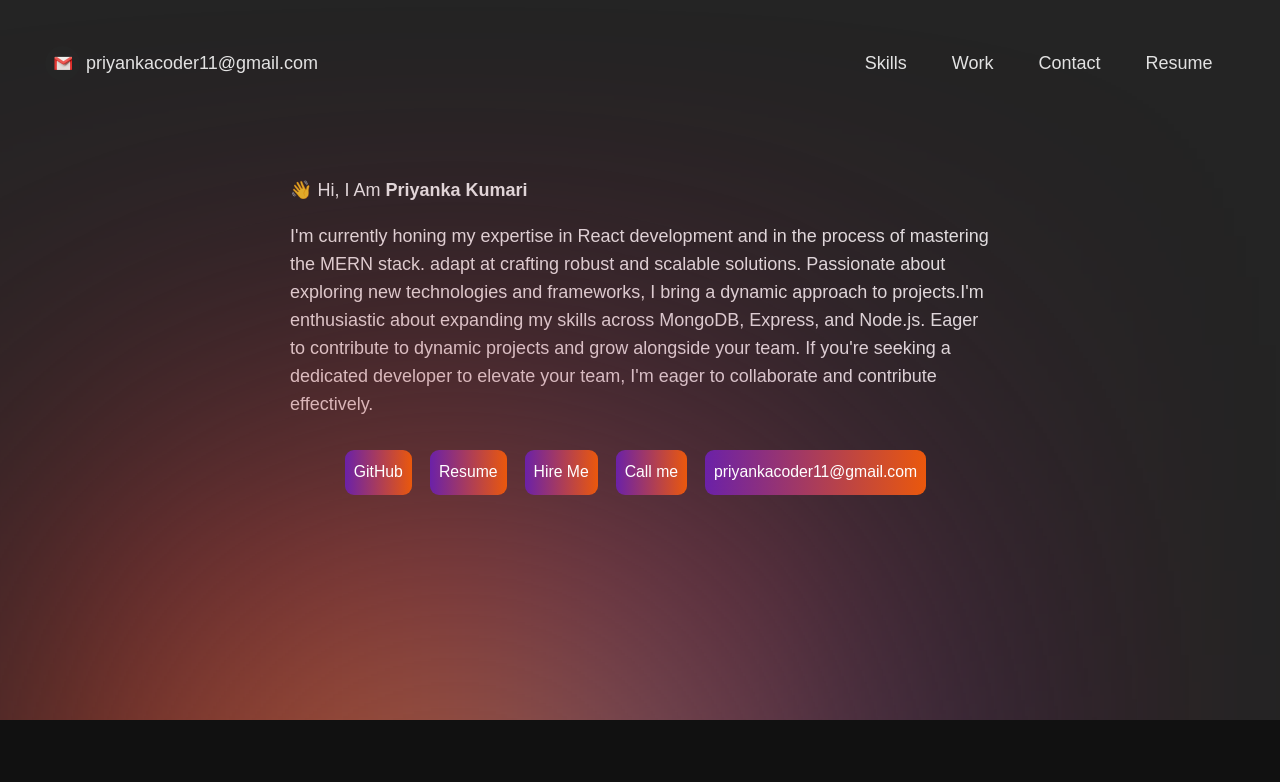
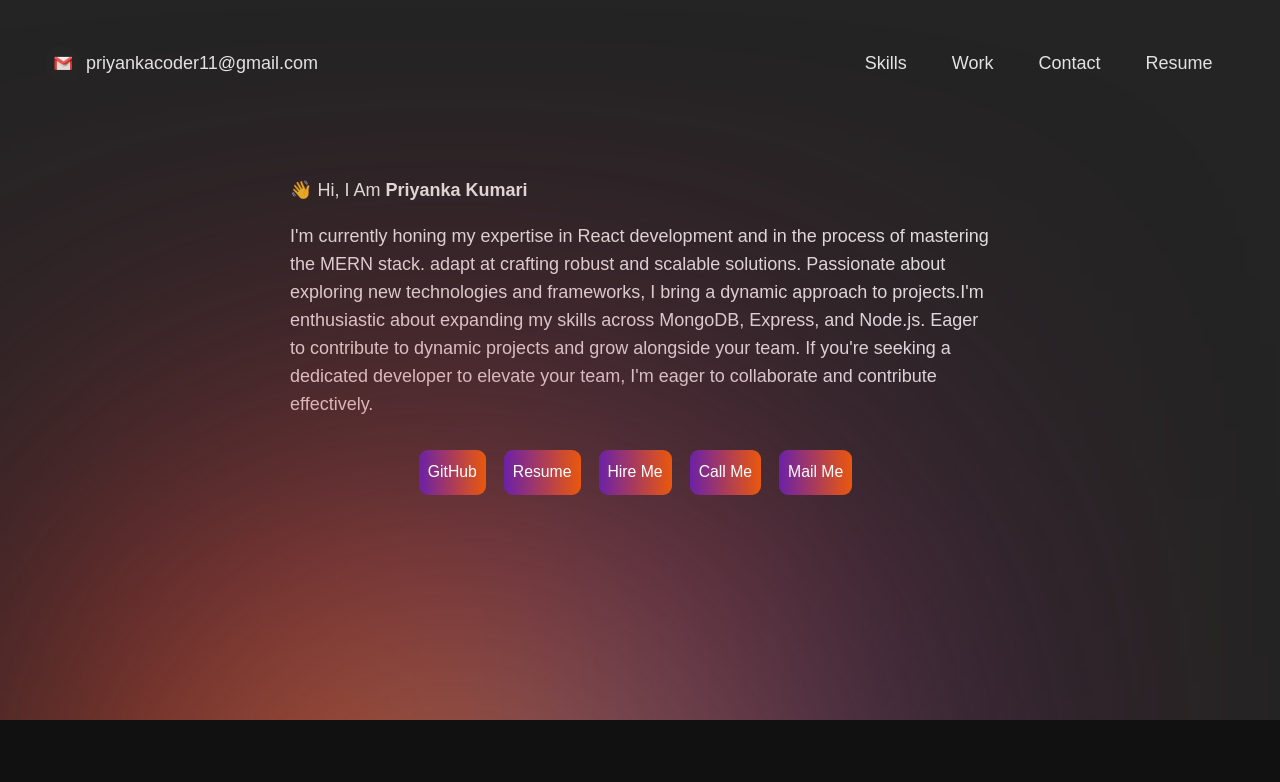
Before and after one commit to priyanka807/portfolio-priyanka, a React (Vite) app: page / in a window 1280 px wide. Shown: the top 782 px of the page. Built offline with nearby package versions, Linux system fonts and the light colour scheme.

Commit message:
Update HeroBanner.jsx

```diff
--- a/src/components/HeroBanner.jsx
+++ b/src/components/HeroBanner.jsx
@@ -176,7 +176,7 @@ const HeroBanner = () => {
                   type="button"
                   class="text-white bg-gradient-to-r from-purple-800 to-orange-600 hover:bg-gradient-to-l focus:ring-4  font-medium rounded-lg text-sm px-2 py-2.5 text-center mr-2 mb-2"
                 >
-                    <a href="tel:+919773583040">Call me</a>
+                    <a href="tel:+919773583040">Call Me</a>
 
                 </button>
               </div>
@@ -186,7 +186,7 @@ const HeroBanner = () => {
                   class="text-white bg-gradient-to-r from-purple-800 to-orange-600 hover:bg-gradient-to-l focus:ring-4  font-medium rounded-lg text-sm px-2 py-2.5 text-center mr-2 mb-2"
                 >
                <a href="mailto:priyankacoder11@gmail.com"
-                  >priyankacoder11@gmail.com</a
+                  >Mail Me</a
                 >
 
                 </button>
```
